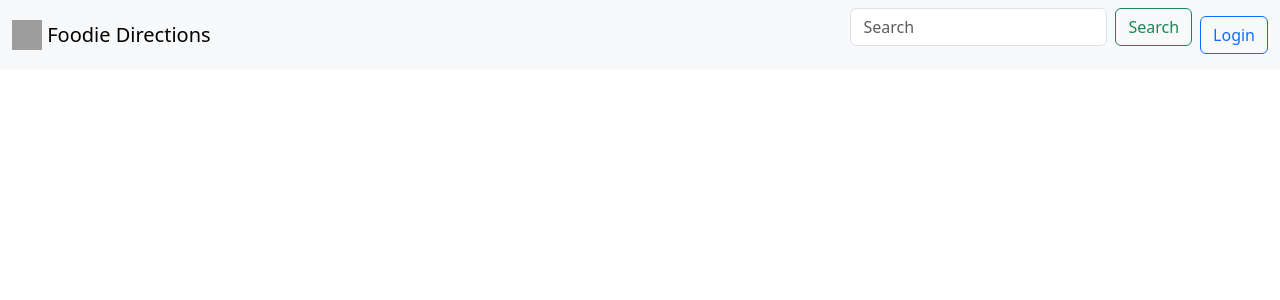
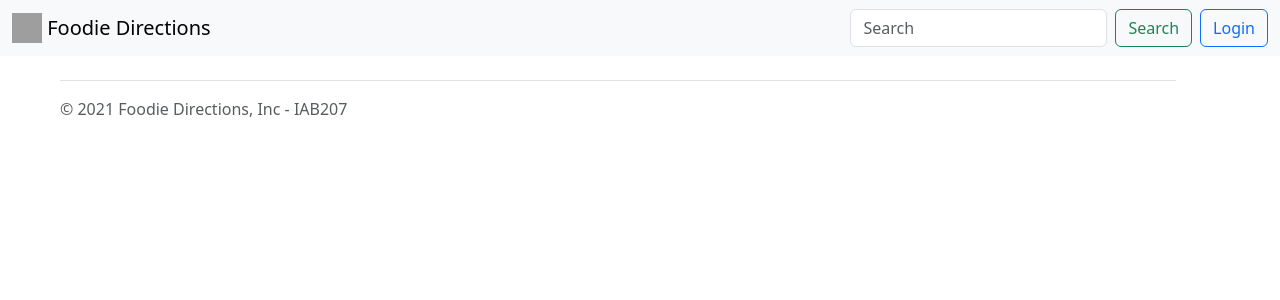
Before and after one commit to finlopes97/GourmetAdventures, a Python web app: template website/templates/index.html in a window 1280 px wide. Shown: the top 300 px of the page. Run offline with Jinja, Linux system fonts and the light colour scheme; the template is opened without the code that fills it, so the values that code supplies are empty; some libraries are stand-ins or nearby versions; grey boxes are pictures that could not be loaded.

Commit message:
Added footer, adjusted styling for navbar to align items

```diff
--- a/website/templates/index.html
+++ b/website/templates/index.html
@@ -12,7 +12,6 @@
         <header>
             <!-- Navbar -->
             <nav>
-                <!-- Responsive Navbar with logo, title, searchbar and a login button -->
                 <div class="navbar navbar-expand-lg navbar-light bg-light">
                     <div class="container-fluid">
                         <a class="navbar-brand" href="index.html">
@@ -24,7 +23,7 @@
                         </button>
                         <div class="collapse navbar-collapse" id="navbarResponsive">
                             <!-- Searchbar -->
-                            <form class="d-flex ms-auto">
+                            <form class="d-flex ms-auto mb-0">
                                 <input class="form-control me-2" type="search" placeholder="Search" aria-label="Search">
                                 <button class="btn btn-outline-success" type="submit">Search</button>
                             </form>
@@ -34,17 +33,20 @@
                     </div>
                 </div>
             </nav>
-
-            {% block header %}
-            {% endblock %}
-
         </header>
 
+        <!-- Main -->
         {% block content %}
+
         {% endblock %}
 
-        <footer class="footer">
-        </footer>
+        <div class="container mx-lg-5">
+            <footer class="d-flex flex-wrap justify-content-between align-items-center py-3 my-4 border-top">
+                <div class="col-md-4 d-flex align-items-center">
+                    <span class="mb-3 mb-md-0 text-muted">© 2021 Foodie Directions, Inc - IAB207</span>
+                </div>
+            </footer>
+        </div>
 
         <script src="https://cdn.jsdelivr.net/npm/bootstrap@5.3.0-alpha3/dist/js/bootstrap.bundle.min.js" integrity="sha384-ENjdO4Dr2bkBIFxQpeoTz1HIcje39Wm4jDKdf19U8gI4ddQ3GYNS7NTKfAdVQSZe" crossorigin="anonymous"></script>
     </body>
```
